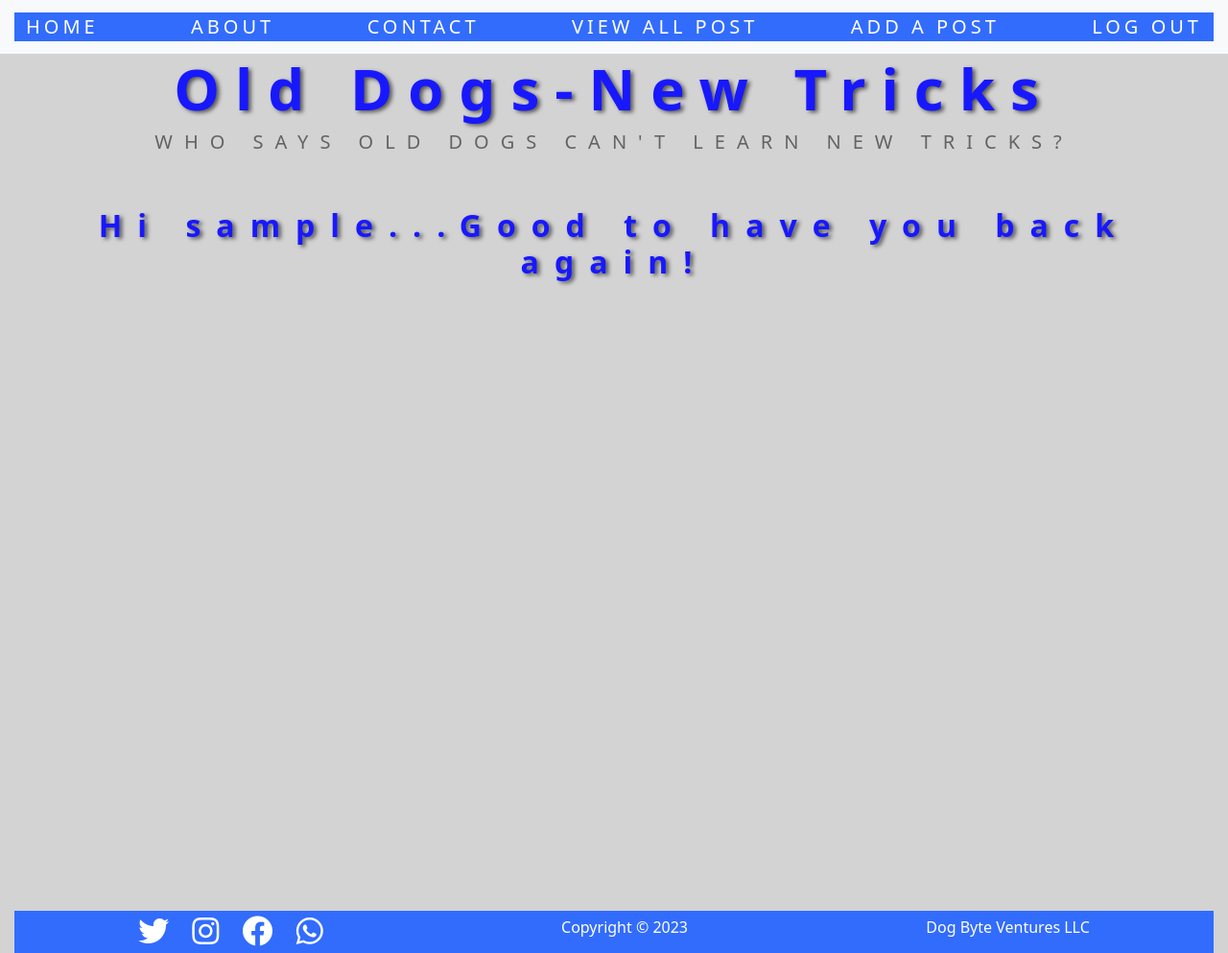
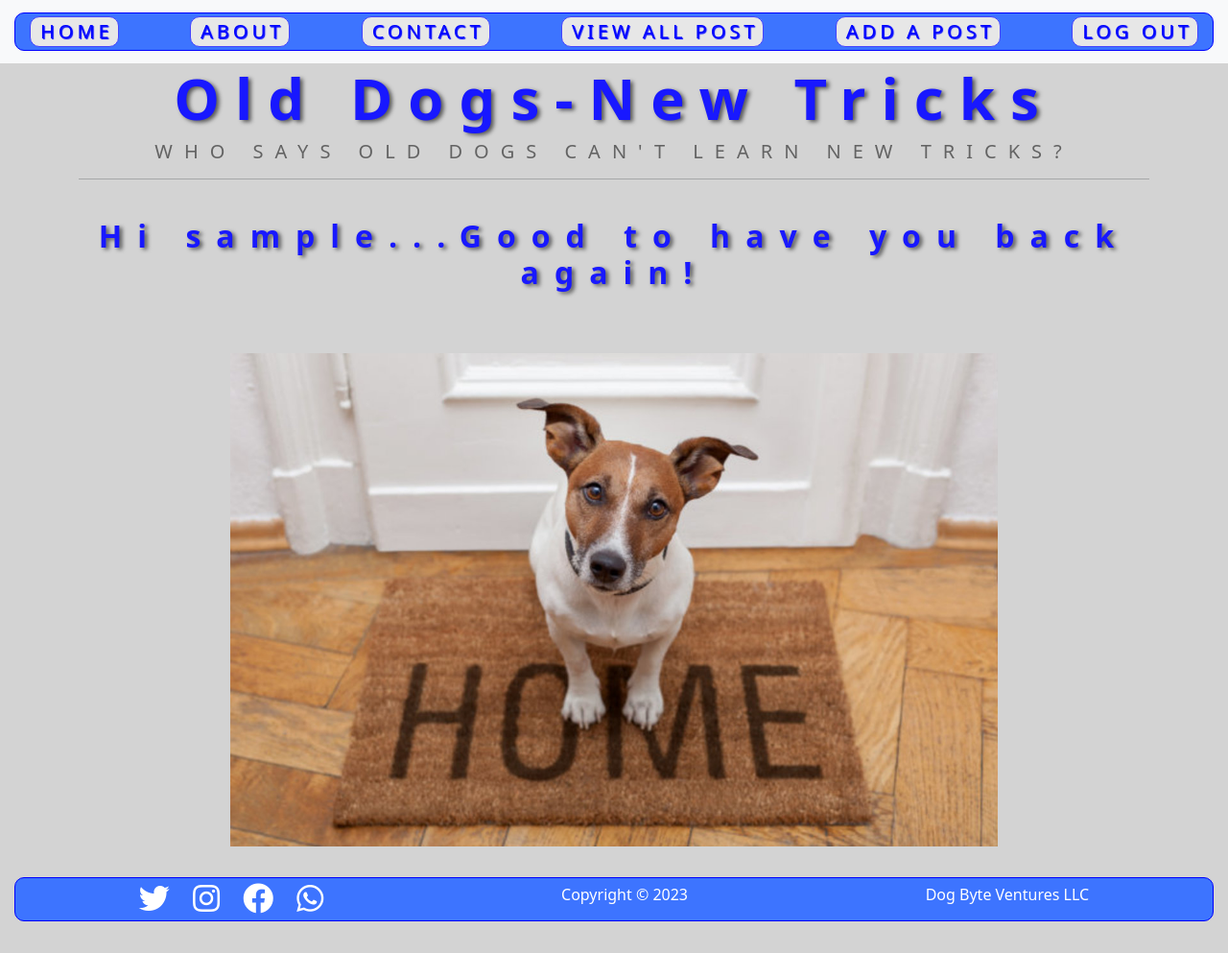
Before and after one commit to SAStevens/Capstone-Final-Report, a Django app: page / in a window 1280 px wide. Shown: the whole page at 96% size. After the commit the page ends 960 px from the top, so only its background shows below. Run offline with Django 4.2, Linux system fonts and the light colour scheme; the visitor is signed in with stand-in values (Sample User, id 1).

Commit message:
Thirteenth Commit

```diff
--- a/static/css/style.css
+++ b/static/css/style.css
@@ -60,8 +60,12 @@ h5 {
 }
 
 
+.navbar {
+
+}
+
 .container-fluid {
-    background-color: rgb(50, 108, 253);
+    background-color: rgb(61, 116, 255);
     text-transform: uppercase;
     font-size: 1.25em;
     color: white;
@@ -70,7 +74,28 @@ h5 {
     margin-bottom: 5px;
     margin-left: 15px;
     margin-right: 15px;
+    border: 1px solid blue;
+    border-radius: 10px;
 }
+
+
+.nav-link {
+    background-color: rgb(231, 231, 231);
+    color: rgb(0, 4, 255);
+    text-shadow: 1px 0.5px 1px;
+    padding-left: 10px;
+    padding-right: 5px;
+    border: 1px solid rgb(68, 68, 255);
+    border-radius: 10px;
+    margin: 3px;
+}
+
+
+.nav-link:hover {
+    background-color: rgb(135, 135, 135);
+    color: white;
+}
+
 
 
 .home-pic {
@@ -80,6 +105,13 @@ h5 {
     margin-bottom: 5em;
 }
 
+
+.login-pic {
+    display: flex;
+    justify-content: center;
+    margin-top: 2em;
+    margin-bottom: 2em;
+}
 
 .flex-container-about {
     display: flex;
@@ -141,11 +173,13 @@ h5 {
 
 
 footer {
-    background-color: rgb(50, 108, 253);
+    background-color: rgb(61, 116, 255);
     color: white;
     padding: 5px 5px;
     margin-left: 15px;
     margin-right: 15px;
+    border: 1px solid blue;
+    border-radius: 10px;
 }
 
 
--- a/templates/about.html
+++ b/templates/about.html
@@ -6,7 +6,7 @@
 
 <h1>Old Dogs-New Tricks</h1>
 <h5>Who says old dogs can't learn new tricks?</h5>
-<br>
+<hr>
 <br>
 <p>
 <h2> About Old Dogs-New Tricks </h2>
@@ -21,13 +21,13 @@
 
     <div class="flex-about-text">
         <p>
-            Old Dogs-New Tricks is a simple, straightforward blog website where people can gather to look, learn, and leave a little more informed about software development topics than when they arrived.
+            Old Dogs-New Tricks is a simple, straightforward blog website where people who were born and raised in an analog era can gather to look, learn, and leave a little more informed about software development topics than when they arrived.
         </p>
         <p>
             At this time only registered users are able to create new post, ask questions, leave comments, or provide answers to existing posts. But signing up is quick, free and easy!
         </p>
         <p>
-            Want to validate your opinion? Verify a hunch? Or just ask a simple question to find out what those around you think about matters pertaining to software devlopement, building websites, user interfaces, and user experiences?
+            Want to validate your opinion? Verify a hunch? Or just ask a simple question to find out what those around you think about matters pertaining to software devlopement, building websites, user interfaces, and user experiences.
         </p>
         <p>
             The key is to keep things simple, blog post, comments, questions, and answers should avoid using technical language and industry jargon.
--- a/templates/article_delete.html
+++ b/templates/article_delete.html
@@ -3,7 +3,7 @@
 {% block content %}
 <h1>Old Dogs-New Tricks</h1>
 <h5>Who says old dogs can't learn new tricks?</h5>
-<br>
+<hr>
 <br>
 <h3>Are you sure you want to delete this Post?</h3>
 <br>
--- a/templates/article_detail.html
+++ b/templates/article_detail.html
@@ -7,7 +7,7 @@
 {% block content %}
 <h1>Old Dogs-New Tricks</h1>
 <h5>Who says old dogs can't learn new tricks?</h5>
-<br>
+<hr>
 <div class="article-entry">
   <h2>{{ object.title }}</h2>
   <p>by {{ object.author }} | {{ object.date }}</p>
--- a/templates/article_edit.html
+++ b/templates/article_edit.html
@@ -5,7 +5,7 @@
 {% block content %}
 <h1>Old Dogs-New Tricks</h1>
 <h5>Who says old dogs can't learn new tricks?</h5>
-<br>
+<hr>
 <h2>Edit This Post</h2>
 <form action="" method="post">
     {% csrf_token %}
--- a/templates/article_new.html
+++ b/templates/article_new.html
@@ -7,7 +7,7 @@
 {% block content %}
 <h1>Old Dogs-New Tricks</h1>
 <h5>Who says old dogs can't learn new tricks?</h5>
-<br>
+<hr>
 <br>
 <h2>Add A Post</h2>
 <form action="" method="post">
--- a/templates/base.html
+++ b/templates/base.html
@@ -39,11 +39,9 @@
       {% endif %}
     </div>
   </nav>
-
   <main>
     <div class="container">{% block content %}{% endblock content %}</div>
   </main>
-
   <footer>
     <div class="container-footer">
         <div class="icons">
--- a/templates/contact.html
+++ b/templates/contact.html
@@ -7,7 +7,7 @@
 
 <h1>Old Dogs-New Tricks</h1>
 <h5>Who says old dogs can't learn new tricks?</h5>
-<br>
+<hr>
 <br>
 <p>
     <h2> Contact Us </h2>
--- a/templates/home.html
+++ b/templates/home.html
@@ -9,38 +9,19 @@
 {% if user.is_authenticated %}
 <h1>Old Dogs-New Tricks</h1>
 <h5>Who says old dogs can't learn new tricks?</h5>
+<hr>
 <br>
-<br>
-
     <h3>Hi {{ user.username }}...Good to have you back again!</h3>
     <br>
-    <br>
-    <br>
-    <br>
-    <br>
-    <br>
-    <br>
-    <br>
-    <br>
-    <br>
-    <br>
-    <br>
-    <br>
-    <br>
-    <br>
-    <br>
-    <br>
-    <br>
-    <br>
-    <br>
-    <br>
-    <br>
-    <br>
-    <br>
+    <div class="login-pic">
+        <div>
+            <img width="800" src="{% static 'img/pic6.jpg' %}">
+        </div>
+    </div>
 {% else %}
     <h1>Old Dogs-New Tricks</h1>
     <h5>Who says old dogs can't learn new tricks?</h5>
-
+<hr>
     <div class="home-pic">
         <div>
             <img  width="700" src="{% static 'img/pic2.png' %}">
@@ -49,11 +30,8 @@
             <img  width="700" src="{% static 'img/pic3.png' %}">
         </div>
     </div>
-
-{% endif %}
 <br>
 <br>
-<br>
-
+{% endif %}
 
 {% endblock content %}
--- a/templates/registration/signup.html
+++ b/templates/registration/signup.html
@@ -5,7 +5,7 @@
 {% block content %}
 <h1>Old Dogs-New Tricks</h1>
 <h5>Who says old dogs can't learn new tricks?</h5>
-<br>
+<hr>
 <h2>Sign Up</h2>
 <form method="post">
   {% csrf_token %}
@@ -13,6 +13,5 @@
   <button class="btn btn-success" type="submit">Sign Up</button>
 </form>
 <br>
-<br>
 
 {% endblock content %}
```
Also changed, not shown: templates/article_list.html (+1 -8 lines), templates/registration/login.html (+3 -5 lines), templates/registration/password_reset_confirm.html (+19 -0 lines), templates/registration/password_reset_done.html (+31 -2 lines), templates/registration/password_reset_form.html (+6 -9 lines), static/img/pic6.jpg (added), static/img/pic7.webp (added).
